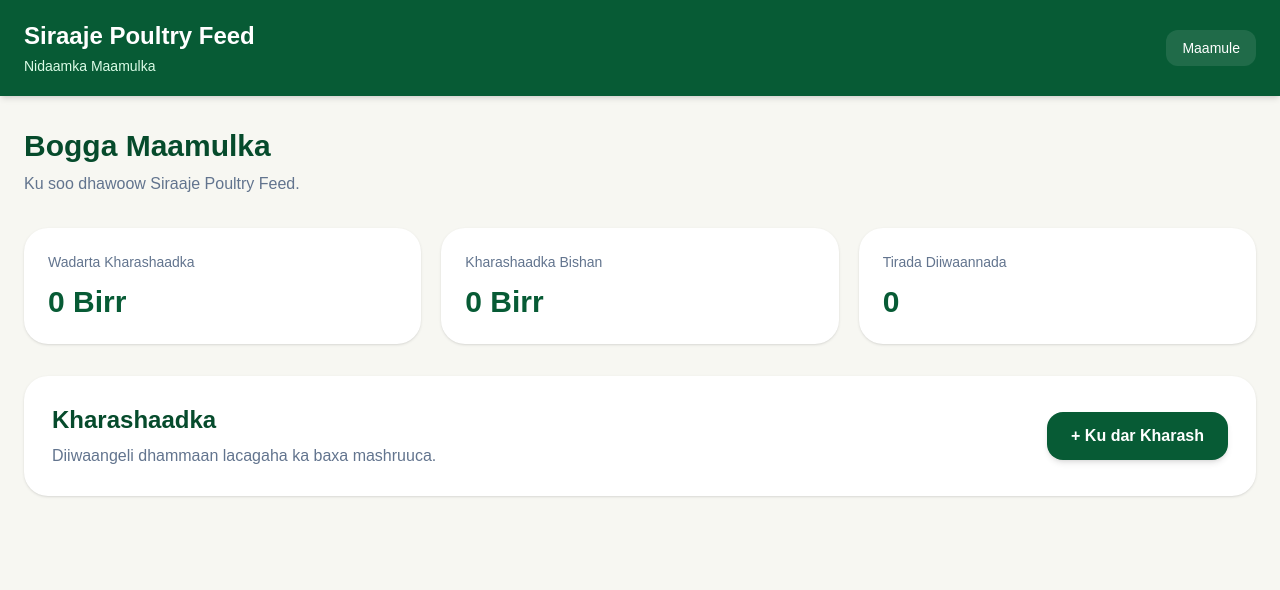
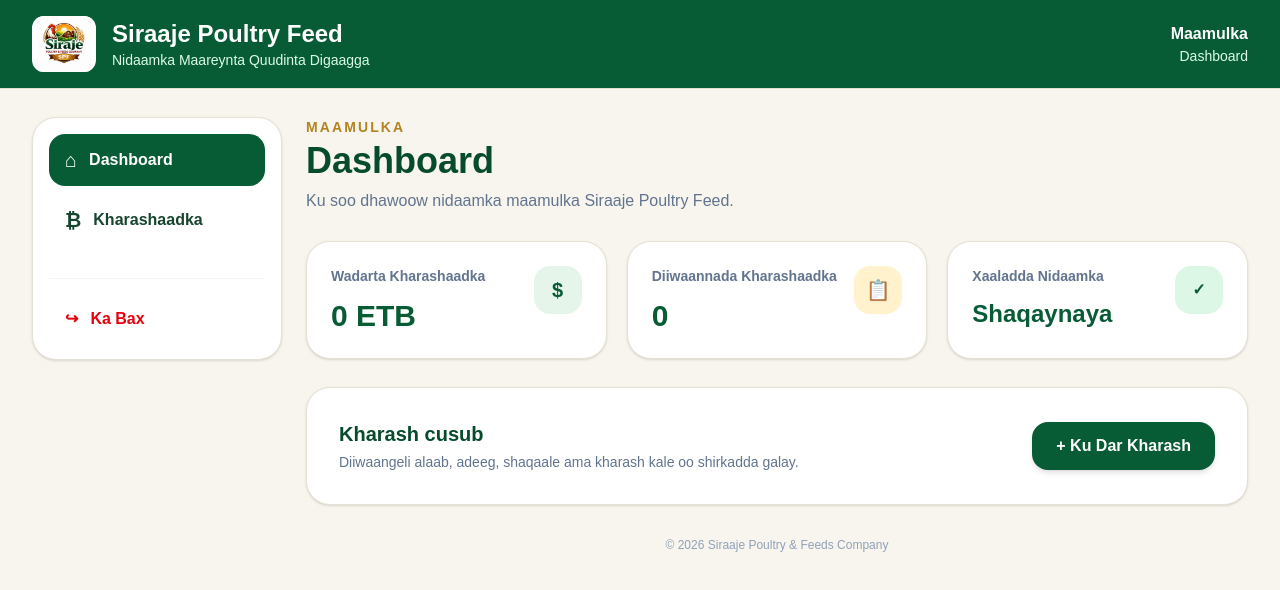
Before and after one commit to nimcofarms/siraaje-poultry-feed, a Next.js app: page /dashboard in a window 1280 px wide. Shown: the top 590 px of the page. Built offline with nearby package versions, Linux system fonts and the light colour scheme; no server answers; the database is empty.

Commit message:
Restore Siraaje Poultry Feed dashboard

```diff
--- a/app/dashboard/page.tsx
+++ b/app/dashboard/page.tsx
@@ -1,88 +1,218 @@
+"use client";
+
+import Image from "next/image";
 import Link from "next/link";
+import { useEffect, useState } from "react";
+
+type Expense = {
+  id: string;
+  amount: number;
+};
 
 export default function DashboardPage() {
+  const [totalExpenses, setTotalExpenses] = useState(0);
+  const [expenseCount, setExpenseCount] = useState(0);
+
+  useEffect(() => {
+    async function loadExpenses() {
+      try {
+        const response = await fetch("/api/expenses", {
+          cache: "no-store",
+        });
+
+        if (!response.ok) return;
+
+        const data = await response.json();
+
+        const expenses: Expense[] = Array.isArray(data)
+          ? data
+          : data.expenses ?? [];
+
+        setExpenseCount(expenses.length);
+
+        const total = expenses.reduce(
+          (sum, expense) => sum + Number(expense.amount || 0),
+          0
+        );
+
+        setTotalExpenses(total);
+      } catch (error) {
+        console.error("Dashboard expense error:", error);
+      }
+    }
+
+    loadExpenses();
+  }, []);
+
   return (
-    <main className="min-h-screen bg-[#f7f7f2]">
-      <header className="bg-[#075b35] px-6 py-5 text-white shadow-md">
-        <div className="mx-auto flex max-w-7xl items-center justify-between">
+    <main className="min-h-screen bg-[#f7f5ed]">
+      {/* HEADER */}
+      <header className="border-b border-[#e5dfd0] bg-[#075b35] text-white">
+        <div className="mx-auto flex max-w-7xl items-center justify-between px-5 py-4 sm:px-8">
+          <div className="flex items-center gap-4">
+            <div className="relative h-14 w-16 overflow-hidden rounded-xl bg-white">
+              <Image
+                src="/siraaje-logo.jpg"
+                alt="Siraaje Poultry & Feeds Company"
+                fill
+                sizes="64px"
+                className="object-contain"
+                priority
+              />
+            </div>
+
             <div>
-            <h1 className="text-2xl font-extrabold">
+              <h1 className="text-xl font-extrabold sm:text-2xl">
                 Siraaje Poultry Feed
               </h1>
 
-            <p className="mt-1 text-sm text-green-100">
-              Nidaamka Maamulka
+              <p className="text-xs text-green-100 sm:text-sm">
+                Nidaamka Maareynta Quudinta Digaagga
               </p>
             </div>
+          </div>
 
-          <div className="rounded-xl bg-white/10 px-4 py-2 text-sm">
-            Maamule
+          <div className="hidden text-right sm:block">
+            <p className="font-bold">Maamulka</p>
+            <p className="text-sm text-green-100">Dashboard</p>
           </div>
         </div>
       </header>
 
-      <div className="mx-auto max-w-7xl px-6 py-8">
-        <div>
-          <h2 className="text-3xl font-extrabold text-[#064b2c]">
-            Bogga Maamulka
+      <div className="mx-auto grid max-w-7xl gap-6 px-5 py-7 sm:px-8 lg:grid-cols-[250px_1fr]">
+        {/* SIDEBAR */}
+        <aside className="h-fit rounded-3xl border border-[#e7e1d4] bg-white p-4 shadow-sm">
+          <nav className="space-y-2">
+            <Link
+              href="/dashboard"
+              className="flex items-center gap-3 rounded-2xl bg-[#075b35] px-4 py-3 font-bold text-white"
+            >
+              <span className="text-xl">⌂</span>
+              Dashboard
+            </Link>
+
+            <Link
+              href="/dashboard/expenses"
+              className="flex items-center gap-3 rounded-2xl px-4 py-3 font-semibold text-[#17452f] transition hover:bg-[#edf6ef]"
+            >
+              <span className="text-xl">₿</span>
+              Kharashaadka
+            </Link>
+          </nav>
+
+          <div className="mt-8 border-t border-slate-100 pt-4">
+            <Link
+              href="/"
+              className="flex items-center gap-3 rounded-2xl px-4 py-3 font-semibold text-red-600 transition hover:bg-red-50"
+            >
+              <span>↪</span>
+              Ka Bax
+            </Link>
+          </div>
+        </aside>
+
+        {/* DASHBOARD CONTENT */}
+        <section>
+          <div className="mb-7">
+            <p className="text-sm font-bold uppercase tracking-[0.15em] text-[#b38420]">
+              Maamulka
+            </p>
+
+            <h2 className="mt-1 text-3xl font-extrabold text-[#064b2c] sm:text-4xl">
+              Dashboard
             </h2>
 
             <p className="mt-2 text-slate-500">
-            Ku soo dhawoow Siraaje Poultry Feed.
+              Ku soo dhawoow nidaamka maamulka Siraaje Poultry Feed.
             </p>
           </div>
 
-        <div className="mt-8 grid gap-5 md:grid-cols-3">
-          <div className="rounded-3xl bg-white p-6 shadow-sm">
-            <p className="text-sm font-medium text-slate-500">
+          {/* CARDS */}
+          <div className="grid gap-5 md:grid-cols-2 xl:grid-cols-3">
+            {/* KHARASH TOTAL */}
+            <div className="rounded-3xl border border-[#e7e1d4] bg-white p-6 shadow-sm">
+              <div className="flex items-start justify-between">
+                <div>
+                  <p className="text-sm font-bold text-slate-500">
                     Wadarta Kharashaadka
                   </p>
 
                   <p className="mt-3 text-3xl font-extrabold text-[#075b35]">
-              0 Birr
+                    {totalExpenses.toLocaleString()} ETB
                   </p>
                 </div>
 
-          <div className="rounded-3xl bg-white p-6 shadow-sm">
-            <p className="text-sm font-medium text-slate-500">
-              Kharashaadka Bishan
+                <div className="flex h-12 w-12 items-center justify-center rounded-2xl bg-[#e5f5e9] text-xl font-bold text-[#075b35]">
+                  $
+                </div>
+              </div>
+            </div>
+
+            {/* TIRADA KHARASHYADA */}
+            <div className="rounded-3xl border border-[#e7e1d4] bg-white p-6 shadow-sm">
+              <div className="flex items-start justify-between">
+                <div>
+                  <p className="text-sm font-bold text-slate-500">
+                    Diiwaannada Kharashaadka
                   </p>
 
                   <p className="mt-3 text-3xl font-extrabold text-[#075b35]">
-              0 Birr
+                    {expenseCount}
                   </p>
                 </div>
 
-          <div className="rounded-3xl bg-white p-6 shadow-sm">
-            <p className="text-sm font-medium text-slate-500">
-              Tirada Diiwaannada
-            </p>
-
-            <p className="mt-3 text-3xl font-extrabold text-[#075b35]">
-              0
-            </p>
+                <div className="flex h-12 w-12 items-center justify-center rounded-2xl bg-[#fff2cc] text-xl">
+                  📋
+                </div>
               </div>
             </div>
 
-        <section className="mt-8 rounded-3xl bg-white p-7 shadow-sm">
-          <div className="flex flex-wrap items-center justify-between gap-4">
+            {/* STATUS */}
+            <div className="rounded-3xl border border-[#e7e1d4] bg-white p-6 shadow-sm">
+              <div className="flex items-start justify-between">
                 <div>
-              <h3 className="text-2xl font-bold text-[#064b2c]">
-                Kharashaadka
+                  <p className="text-sm font-bold text-slate-500">
+                    Xaaladda Nidaamka
+                  </p>
+
+                  <p className="mt-3 text-2xl font-extrabold text-[#075b35]">
+                    Shaqaynaya
+                  </p>
+                </div>
+
+                <div className="flex h-12 w-12 items-center justify-center rounded-2xl bg-[#dcf7e6] font-extrabold text-[#075b35]">
+                  ✓
+                </div>
+              </div>
+            </div>
+          </div>
+
+          {/* QUICK ACTION */}
+          <div className="mt-7 rounded-3xl border border-[#e7e1d4] bg-white p-6 shadow-sm sm:p-8">
+            <div className="flex flex-col justify-between gap-5 sm:flex-row sm:items-center">
+              <div>
+                <h3 className="text-xl font-extrabold text-[#064b2c]">
+                  Kharash cusub
                 </h3>
 
-              <p className="mt-2 text-slate-500">
-                Diiwaangeli dhammaan lacagaha ka baxa mashruuca.
+                <p className="mt-1 text-sm text-slate-500">
+                  Diiwaangeli alaab, adeeg, shaqaale ama kharash kale oo
+                  shirkadda galay.
                 </p>
               </div>
 
               <Link
                 href="/dashboard/expenses"
-              className="rounded-2xl bg-[#075b35] px-6 py-3 font-bold text-white shadow-md transition hover:bg-[#064b2c]"
+                className="inline-flex min-h-12 items-center justify-center rounded-2xl bg-[#075b35] px-6 font-bold text-white shadow-md transition hover:bg-[#064b2c]"
               >
-              + Ku dar Kharash
+                + Ku Dar Kharash
               </Link>
             </div>
+          </div>
+
+          <p className="mt-8 text-center text-xs text-slate-400">
+            © 2026 Siraaje Poultry & Feeds Company
+          </p>
         </section>
       </div>
     </main>
--- a/scripts/create-admin.mjs
+++ b/scripts/create-admin.mjs
@@ -36,22 +36,20 @@
 
 try {
   const normalizedEmail = email.toLowerCase().trim();
+  const hashedPassword = await bcrypt.hash(password, 12);
 
-  const existingUser = await prisma.user.findUnique({
+  const user = await prisma.user.upsert({
     where: {
       email: normalizedEmail,
     },
-  });
 
-  if (existingUser) {
-    console.log("Email-kan hore ayaa loogu sameeyay admin.");
-    process.exit(0);
-  }
+    update: {
+      name: name.trim(),
+      password: hashedPassword,
+      role: "ADMIN",
+    },
 
-  const hashedPassword = await bcrypt.hash(password, 12);
-
-  const user = await prisma.user.create({
-    data: {
+    create: {
       name: name.trim(),
       email: normalizedEmail,
       password: hashedPassword,
@@ -59,11 +57,11 @@
     },
   });
 
-  console.log("Admin-ka production-ka waa la sameeyay.");
+  console.log("✅ Admin-ka waa diyaar, password-kana waa la cusboonaysiiyay.");
   console.log("Magaca:", user.name);
   console.log("Email:", user.email);
 } catch (error) {
-  console.error("Admin-ka lama samayn.");
+  console.error("❌ Admin-ka lama cusboonaysiin.");
   console.error(error);
   process.exit(1);
 } finally {
```
Lines whose indentation alone changed are shown as unchanged.
